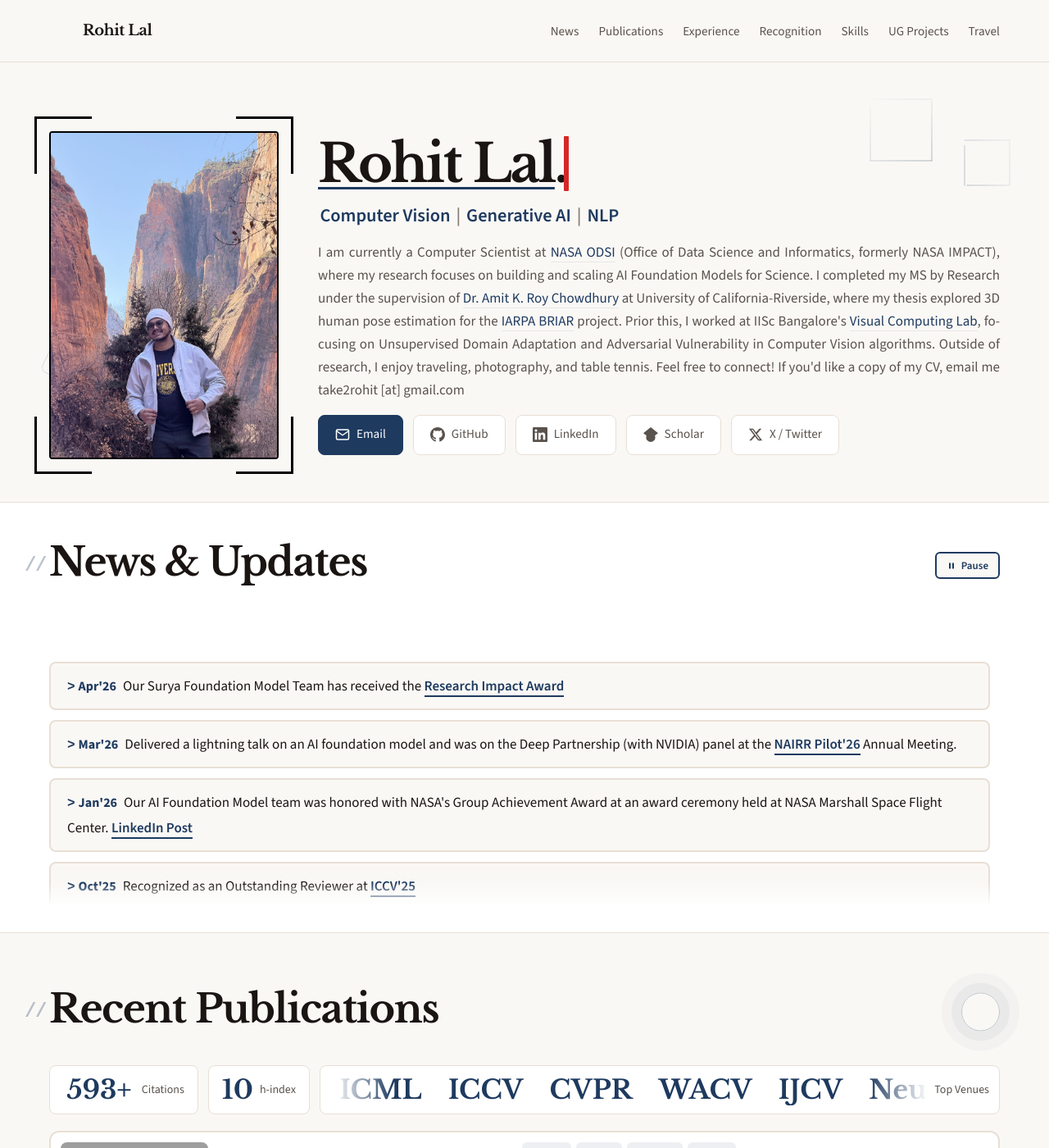
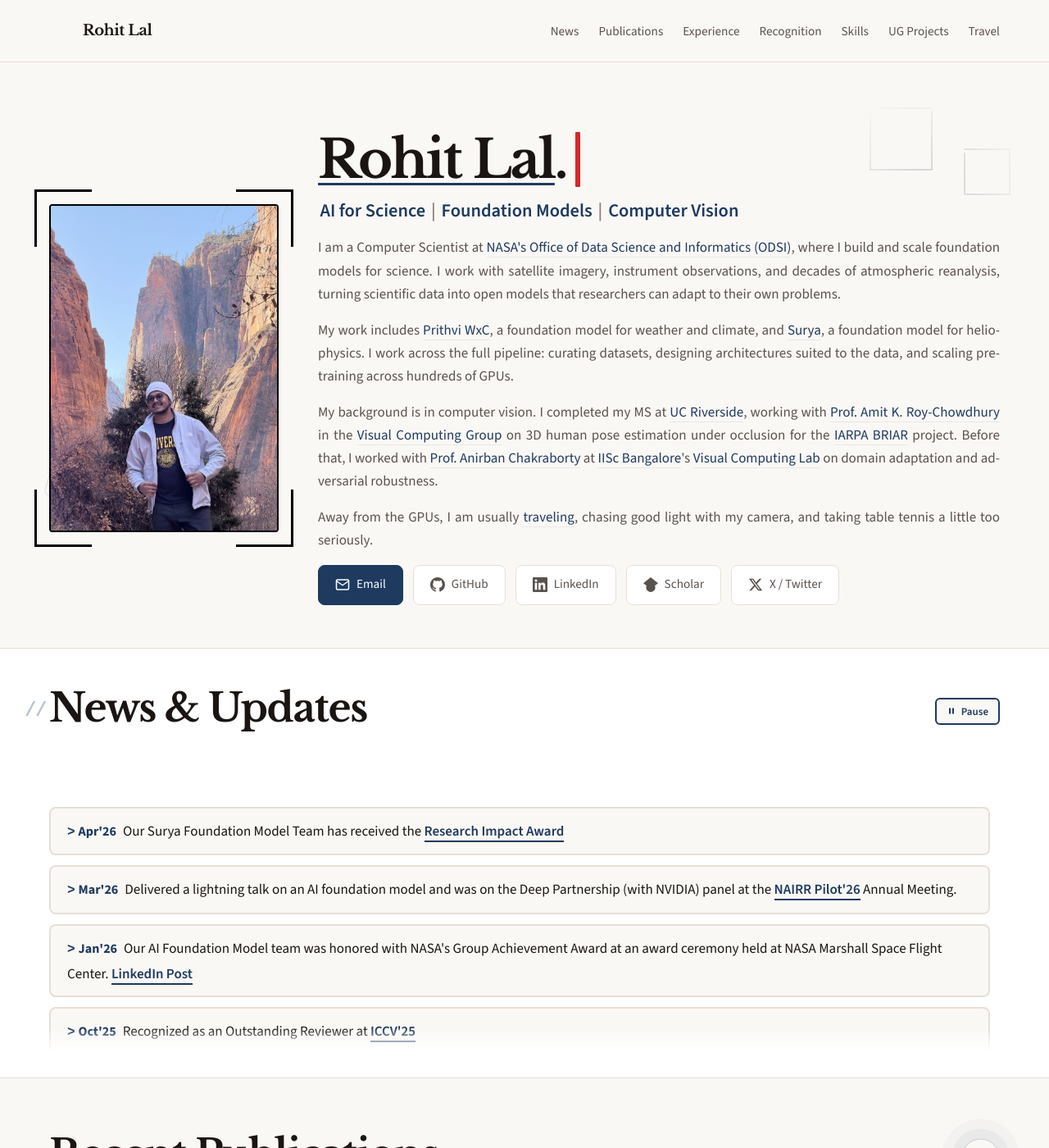
Before and after one commit to take2rohit/take2rohit.github.io, a Jekyll site: the page built from index.md, in a window 1280 px wide and 1400 px high. Shown: the whole window at 82% size. Built offline with Jekyll 4.4.1, drawn with Linux system fonts in a browser that asks for light colours; grey boxes are pictures that could not be loaded.

Commit message:
Rewrite bio around AI for science and render it as paragraphs
- New four-paragraph bio in _data/aboutme.yml: NASA ODSI role, Prithvi WxC
  and Surya (linked to NASA posts), UC Riverside and IISc background, and a
  lighter closing line. Links for people, labs, and programs throughout.
- Hero tagline is now "AI for Science | Foundation Models | Computer Vision";
  site meta description and social image alt text follow it.
- Hero renders each blank-line-separated bio paragraph as its own <p>.
- Markdown links starting with # stay in-tab; sections get scroll-margin-top
  so in-page anchors land below the fixed nav.
- Meta keyword list no longer has stray spaces around commas.

Co-Authored-By: Claude Fable 5.1 <noreply@anthropic.com>

```diff
--- a/_config.yml
+++ b/_config.yml
@@ -8,9 +8,10 @@
 title: Rohit Lal | AI Researcher
 email: take2rohit@gmail.com
 description: >
-  Rohit Lal, Computer Scientist at NASA ODSI. Foundation models, computer
-  vision, generative AI, and NLP. Publications at NeurIPS, ICML, ICCV,
-  CVPR, and WACV.
+  Rohit Lal, Computer Scientist at NASA ODSI working on AI for science:
+  foundation models for weather, climate, and heliophysics (Prithvi WxC,
+  Surya), with a background in computer vision. Publications at NeurIPS,
+  ICML, ICCV, CVPR, and WACV.
 baseurl: ""
 url: "https://rohitlal.com"
 
--- a/_data/aboutme.yml
+++ b/_data/aboutme.yml
@@ -1,6 +1,6 @@
 Name : Rohit Lal
 DP_Link : img/rohit-zion.jpg
-Area_Of_Expertise : Computer Vision | Generative AI | NLP   #Can also be Used as Designation
+Area_Of_Expertise : AI for Science | Foundation Models | Computer Vision   # Hero tagline; also feeds meta keywords and llms.txt
 Github : https://github.com/take2rohit/
 LinkedIn : https://in.linkedin.com/in/rohit-lal
 Email : mailto:take2rohit@gmail.com
@@ -15,20 +15,36 @@ Work_Location : >
  United States of America
 # Resume_Link : Add link and uncomment this line to show Resume
 
-# Short bio shown under the hero name (1-3 sentences). Plain text only.
+# Bio shown under the hero name. Markdown links are allowed. Separate
+# paragraphs with a blank line; each one renders as its own <p>. Links that
+# start with # scroll to a section on this page instead of opening a new tab.
 Bio_Short : >
- I am currently a Computer Scientist at [NASA ODSI](https://www.nasa.gov/marshall/marshall-space-flight-missions/office-of-data-science-and-informatics-odsi/) (Office of Data Science and Informatics, formerly NASA IMPACT), where my
- research focuses on building and scaling AI Foundation Models for Science. I completed my MS by Research
- under the supervision of [Dr. Amit K. Roy Chowdhury](https://vcg.ece.ucr.edu/amit)
- at University of California-Riverside, where my thesis explored 3D human pose estimation for the
- [IARPA BRIAR](https://www.iarpa.gov/research-programs/briar) project.
+ I am a Computer Scientist at
+ [NASA's Office of Data Science and Informatics (ODSI)](https://www.nasa.gov/marshall/marshall-space-flight-missions/office-of-data-science-and-informatics-odsi/),
+ where I build and scale foundation models for science. I work with satellite
+ imagery, instrument observations, and decades of atmospheric reanalysis,
+ turning scientific data into open models that researchers can adapt to their
+ own problems.
 
- Prior this, I worked at IISc Bangalore's [Visual Computing Lab](https://visual-computing.in/), focusing on
- Unsupervised Domain Adaptation and Adversarial Vulnerability in Computer Vision algorithms.
+ My work includes [Prithvi WxC](https://science.nasa.gov/open-science/ai-model-weather-climate/), a foundation
+ model for weather and climate, and [Surya](https://science.data.nasa.gov/features-events/inside-surya-solar-ai-model),
+ a foundation model for heliophysics. I work across the full pipeline: curating
+ datasets, designing architectures suited to the data, and scaling pretraining
+ across hundreds of GPUs.
 
- Outside of research, I enjoy traveling, photography, and table tennis. Feel free to connect!
+ My background is in computer vision. I completed my MS at
+ [UC Riverside](https://www.ucr.edu/), working with
+ [Prof. Amit K. Roy-Chowdhury](https://vcg.ece.ucr.edu/amit) in the
+ [Visual Computing Group](https://vcg.ece.ucr.edu/) on 3D human pose estimation
+ under occlusion for the [IARPA BRIAR](https://www.iarpa.gov/research-programs/briar)
+ project. Before that, I worked with
+ [Prof. Anirban Chakraborty](https://scholar.google.co.in/citations?user=NtAsZK-2HjcC&hl=en)
+ at [IISc Bangalore](https://iisc.ac.in/)'s
+ [Visual Computing Lab](https://visual-computing.in/) on domain adaptation and
+ adversarial robustness.
 
- If you'd like a copy of my CV, email me  take2rohit [at] gmail.com
+ Away from the GPUs, I am usually [traveling](#travel), chasing good light with
+ my camera, and taking table tennis a little too seriously.
 
 # Stats strip rendered above the Publications cards. Edit freely.
 # Citations and h-index are auto-refreshed from Google Scholar (q2nc3QoAAAAJ)
--- a/_layouts/portfolio.html
+++ b/_layouts/portfolio.html
@@ -18,7 +18,7 @@
     <meta name="theme-color" content="#1e3a5f">
 
     <meta name="robots" content="index, follow, max-snippet:-1, max-image-preview:large, max-video-preview:-1">
-    <meta name="keywords" content="{{ site.data.aboutme.Name }}, {{ site.data.aboutme.Area_Of_Expertise | replace: '|', ',' | strip }}, AI researcher, foundation models, machine learning, NASA">
+    <meta name="keywords" content="{{ site.data.aboutme.Name }}, {{ site.data.aboutme.Area_Of_Expertise | replace: ' | ', ', ' | strip }}, AI researcher, foundation models, machine learning, NASA">
     <!-- LLM-friendly plain-text version of this site, generated from the same data. -->
     <link rel="alternate" type="text/markdown" href="{{ '/llms.txt' | absolute_url }}" title="Full profile and site content for LLMs">
     <link rel="sitemap" type="application/xml" href="{{ '/sitemap.xml' | absolute_url }}">
@@ -31,7 +31,7 @@
     <meta property="og:image" content="{{ '/img/meta_img.jpg' | absolute_url }}">
     <meta property="og:image:width" content="2400">
     <meta property="og:image:height" content="1260">
-    <meta property="og:image:alt" content="{{ site.data.aboutme.Name }}, AI Researcher - Computer Vision, Generative AI, NLP - rohitlal.com">
+    <meta property="og:image:alt" content="{{ site.data.aboutme.Name }}, AI Researcher - {{ site.data.aboutme.Area_Of_Expertise | replace: ' | ', ', ' | strip }} - rohitlal.com">
 
     <meta name="twitter:card" content="summary_large_image">
     <meta name="twitter:site" content="@take2rohit">
@@ -452,6 +452,9 @@
         /* Section */
         .section {
             padding: var(--space-lg) 0 var(--space-md);
+            /* In-page anchor links (e.g. #travel in the bio) land below the
+               fixed nav, matching the 60px offset the nav's own scroll uses. */
+            scroll-margin-top: 60px;
             opacity: 0;
             transform: translateY(20px);
             transition: opacity 0.8s ease, transform 0.8s ease;
--- a/assets/js/app.js
+++ b/assets/js/app.js
@@ -40,8 +40,9 @@ const renderMarkdownLinks = text => {
   return String(text)
   // [[text]](url): common in news YAML; render as [<a>text</a>] with brackets visible
   .replace(/\[\[([^\]]+)\]\]\(([^)]+)\)/g, '[<a href="$2" target="_blank" rel="noopener noreferrer">$1</a>]')
-  // [text](url): standard markdown link
-  .replace(/\[([^\]]+)\]\(([^)]+)\)/g, '<a href="$2" target="_blank" rel="noopener noreferrer">$1</a>')
+  // [text](url): standard markdown link. Same-page anchors (#section)
+  // stay in this tab; everything else opens in a new one.
+  .replace(/\[([^\]]+)\]\(([^)]+)\)/g, (match, text, url) => url.startsWith('#') ? `<a href="${url}">${text}</a>` : `<a href="${url}" target="_blank" rel="noopener noreferrer">${text}</a>`)
   // **bold**: used to highlight Rohit's name in author lists
   .replace(/\*\*([^*]+)\*\*/g, '<strong>$1</strong>')
   // *italic*: only when flanked by whitespace/boundaries (so author markers
@@ -674,6 +675,9 @@ const TypedName = ({
 const Hero = () => {
   const dp = aboutme.DP_Link || 'img/rohit.png';
   const expertiseParts = (aboutme.Area_Of_Expertise || '').split('|').map(p => p.trim()).filter(Boolean);
+  // Bio_Short is a folded YAML block: blank lines in the source arrive
+  // here as newlines, and each one starts a new paragraph.
+  const bioParagraphs = String(aboutme.Bio_Short || aboutme.About || '').split(/\n+/).map(p => p.trim()).filter(Boolean);
   const emailHref = aboutme.Email || 'mailto:take2rohit@gmail.com';
 
   // Corner decoration: scripted sequence of squares. Each "square event"
@@ -788,12 +792,13 @@ const Hero = () => {
     style: {
       color: 'var(--text-tertiary)'
     }
-  }, " | ")))), /*#__PURE__*/React.createElement("p", {
+  }, " | ")))), bioParagraphs.map((para, i) => /*#__PURE__*/React.createElement("p", {
+    key: i,
     className: "hero-bio",
     dangerouslySetInnerHTML: {
-      __html: renderMarkdownLinks(aboutme.Bio_Short || aboutme.About || '')
-    }
-  }), /*#__PURE__*/React.createElement("div", {
+      __html: renderMarkdownLinks(para)
+    }
+  })), /*#__PURE__*/React.createElement("div", {
     className: "hero-links"
   }, /*#__PURE__*/React.createElement("a", {
     href: emailHref,
```
Also changed, not shown: src/app.jsx (+14 -3 lines).
